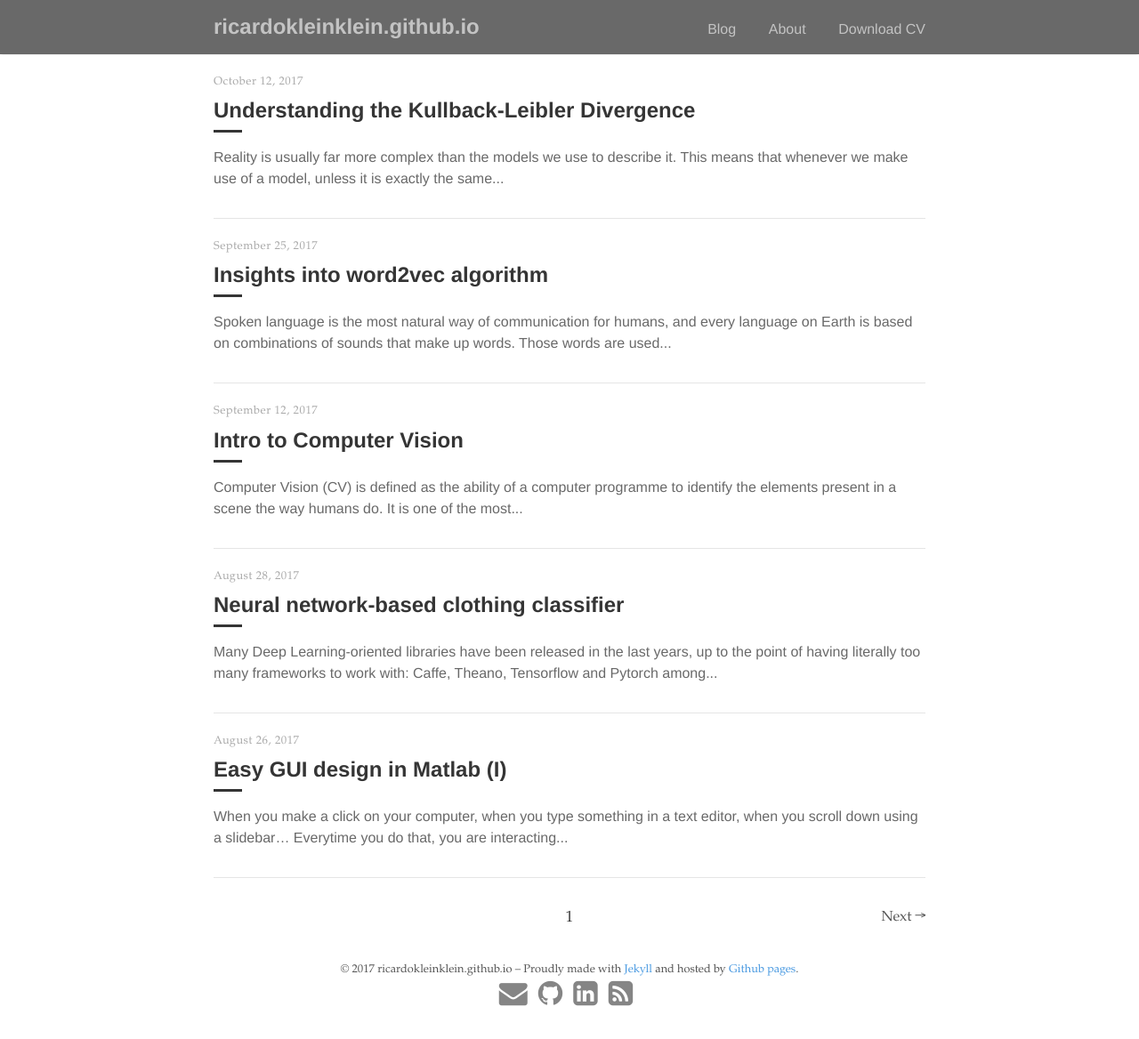
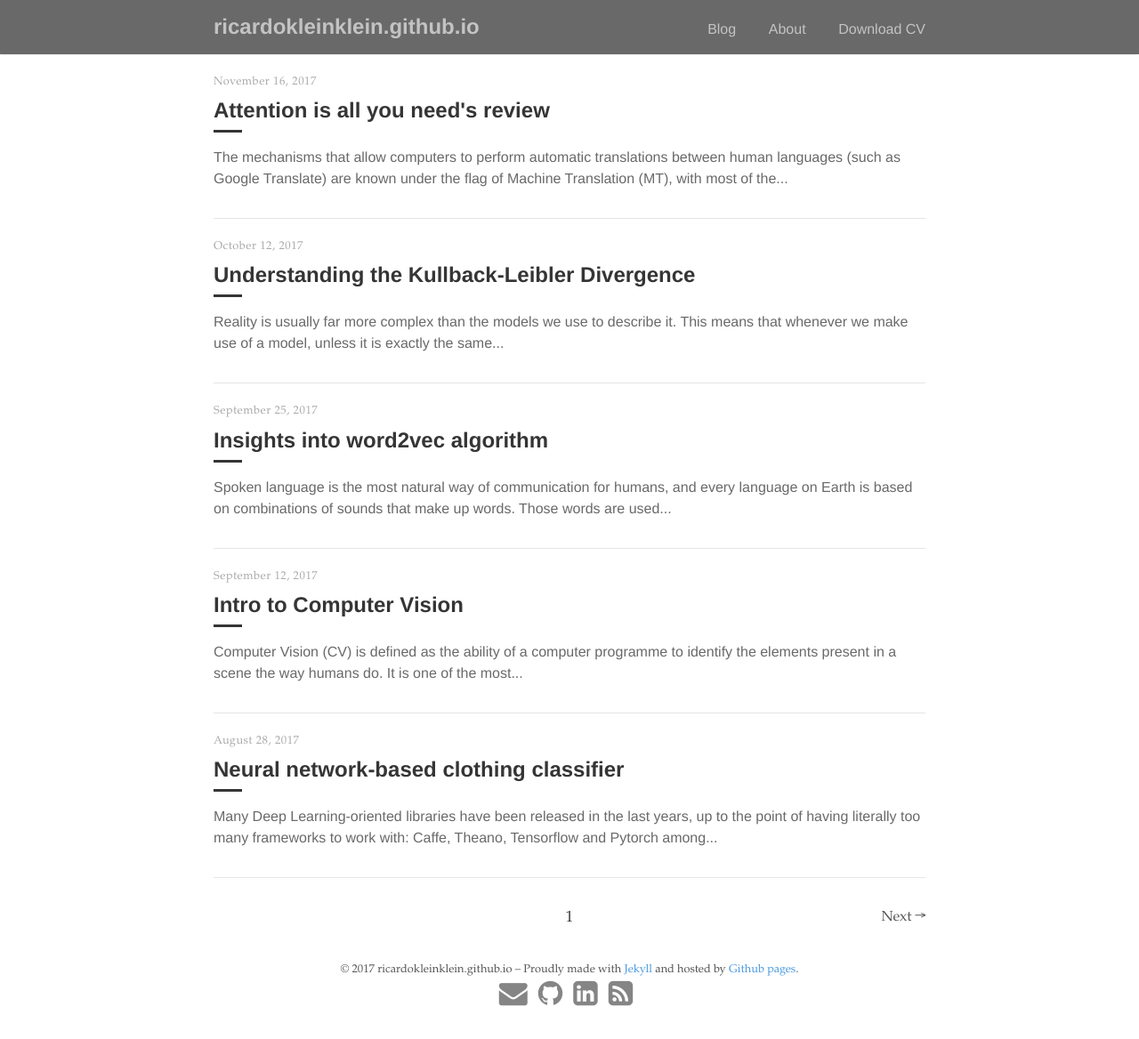
Before and after one commit to ricardokleinklein/ricardokleinklein.github.io, a Jekyll site: the page built from index.html, in a window 1280 px wide. Shown: the whole page at 89% size. Built offline with Jekyll 4.4.1, drawn with Linux system fonts in a browser that asks for light colours; nearby versions of some CDN libraries; the list of posts is cut into pages by our own code; some of the changed lines change nothing that is shown.

Commit message:
new post

```diff
--- a/_drafts/2017-11-09-Attention-is-all-you-need.md
+++ b/_posts/2017-11-16-Attention-is-all-you-need.md
@@ -25,7 +25,7 @@ This section is intended to be an introduction to those less familiar with the s
 
 ## BLEU score in NMT
 
-It would be crazy to check our automatic translation models using human translators, not only because of the time that would require, but because it wouldn't make any sense. It is reasonable then to find some sort of measure that automatically can evaluate the goodness of our translations. Amidst the sea of such measures, the BLEU score[^6] has become the most widely used one, for it shows a high correlationwith human judgement, and is relatively cheap to compute. The intuition behind is to compare human-generated translations (which are available, since they will be the labels of the translator), with the computer-generated ones. Comparing sequences of words, denoted as [*n-grams*](https://en.wikipedia.org/wiki/N-gram) present in both translations, the closer the artificial one is (ideally absolutely equal) to the human-generated one, the better the translation is. This measure yields a scalar number between $$0$$ and $$1$$, though it is usually regarded as its decimal part, with higher values representing better translations.
+It would be crazy to check our automatic translation models using human translators, not only because of the time that would require, but because it wouldn't make any sense. It is reasonable then to find some sort of measure that automatically can evaluate the goodness of our translations. Amidst the sea of such measures, the BLEU score[^6] has become the most widely used one, for it shows a high correlation with human judgement, and is relatively cheap to compute. The intuition behind is to compare human-generated translations (which are available, since they will be the labels of the translator), with the computer-generated ones. Comparing sequences of words, denoted as [*n-grams*](https://en.wikipedia.org/wiki/N-gram) present in both translations, the closer the artificial one is (ideally absolutely equal) to the human-generated one, the better the translation is. This measure yields a scalar number between $$0$$ and $$1$$, though it is usually regarded as its decimal part, with higher values representing better translations.
 
 ## Why attention and not CNNs or RNNs?
 
@@ -98,7 +98,7 @@ In this naïve approach to attention (naïve because we are not considering it i
 
 # The Transformer architecture
 
-Very much alike most NMT models, Transformer is based on an **encoder-decoder structure**[^9]. The difference between it and any other model is that Transformed is entirely based on attention mechanisms and point-wise, fully connected layers for both the encoder and the decoder. Both modules are thus cheaper in computational terms than any other competitor with similar test scores.
+Very much alike most NMT models, Transformer is based on an **encoder-decoder structure**[^9]. The difference between it and any other model is that Transformer is entirely based on attention mechanisms and point-wise, fully connected layers for both the encoder and the decoder. Both modules are thus cheaper in computational terms than any other competitor with similar test scores.
 
 Next is a figure from the paper, showing the whole model. We'll go through it piece by piece.
 
@@ -112,7 +112,7 @@ Following this procedure, we have passed from text to a tokenized version of the
 
 ## 2. Positional encodings
 
-Introduced for the first time by Gehling *et al.*[^8], it's a way to deal with sequential data when not recurrency or temporal information is available due to the lack of RNNs or CNNs.
+Introduced for the first time by Gehring *et al.*[^8], it's a way to deal with sequential data when not recurrency or temporal information is available due to the lack of RNNs or CNNs.
 
 Let's say that the raw input sequence can be described as $$\mathbf{x} = (x_1, x_2, \cdots, x_m)$$, and that it's converted into an embedded representation $$\textbf{w} = (w_1, w_2, \cdots, w_m)$$ with $$w_j \in \mathbb{R}^f$$. Each $$w_j$$ is a column vector of the matrix embedding belonging to the space $$\mathbb{R}^{V\times f}$$, with $$V$$ the number of embeddings and $$f$$ the number of features of each embedding.
 
@@ -214,7 +214,7 @@ The decoder resembles the encoder but for a detail. Althought it is also a stack
 
 This masking hides those features that belong to future states of the sequence (notice it is a *self-attention* layer!). With this trick, we are making the model **autoregressive and causal**, so $$p(o_t) = p(o_t \mid o_1, o_2, \cdots, o_{t-1})$$ with $$o_i$$ denoting the output (generated translation). The generation of the current state is then not conditioned in any way by future states.
 
-It is implemented setting to $$-\infty$$ the values corresponding to the forbidden states in the softmax layer of the dot-product attention modules. Thus, it is different than other causal convolutions such as the ones exhibited by Wavenet[^16] or SampleRNN model[^17].
+It is implemented setting to $$-\infty$$ the values corresponding to the forbidden states in the softmax layer of the dot-product attention modules. Thus, it is different than other causal convolutions such as the ones exhibited by *Wavenet*[^16] or *SampleRNN*[^17].
 
 # Results published in the paper
 
@@ -231,15 +231,32 @@ $$
 lr = d^{-0.5}_{\text{model}} \cdot \min(\text{step_num}^{-0.5}, \text{step_num} \cdot \text{warmup_steps}^{-1.5})
 $$
 
-* Regularization techniques were used: residual dropout[^20], attention dropout[^21] and label smoothing[^22].
+* Regularization techniques were used: residual dropout[^20], attention dropout[^1] and label smoothing[^21].
 
 The model was trained during $$300000$$ steps, roughly $$3.5$$ days, using $$8$$ NVIDIA P$$100$$ GPUs.
 
-## Our results with tensor2tensor
+With these hyperparameters, the Transformer model achieved a BLUE score of $$26.4$$ when applied over the [*newstet2013*](http://www.statmt.org/europarl/) dataset as a test set, **which set a new state-of-the-art**. Using the available open source repository [*tensor2tensor*](https://github.com/tensorflow/tensor2tensor), written in Tensorflow[^18] and including the full model and data used to train it, I ran my own experiment, though using fewer iterations and a smaller batch size. I trained it using one GPU NVIDIA Tesla P$$80$$ during $$2.5$$ days over the same training dataset (you can see the difference in the training with regards to the paper's), and I obtained a BLEU score of $$12.4$$ when using it over the same test data. It's not a great result, and it's far from being a state-of-the-art result, but definitely does great considering the training it has received!
 
-In order to gain a deeper understanding of the model, we have tried to reproduce the results shown in the paper when using the WMT 2014 English-to-German dataset. The code required is freely available within the [*tensor2tensor*](https://github.com/tensorflow/tensor2tensor) library, written in [Tensorflow](https://www.tensorflow.org/)[^18] and quite friendly to use, though at the moment of writing this post lacks some more documentation.
+Another advantage of attention layers against CNNs or RNNs, authors claim, is the intuition it can provide, and in fact it is quite easy to plot some interesting relationship that arise during training between English sequences, as shown below.
+
+![Relationships observed in attention](/images/attention/relationships.png){: .center-image }
+
+The picture shows some relationships present in two different heads from the layer encoder self-attention at layer $$5$$ of $$6$$. It can be seen, from the intensity of the links between words, that each of the heads has learned to perform a different task. But hey, you can see they're doing great in detecting long-term dependencies!
 
 # Conclusion
+
+This work is interesting because it replaces entirely the recurrent or convolutional layerls, using attention and fully-connected layers instead. For translation tasks, it set the new state-of-the-art benchmark, and offers a solid ground that suggest that the future of many architectures in Deep Learning will shift towards attention mechanisms.
+
+Although there are others architectures that make use of attention layers, none achieves so good results so fast. Not only that, but the only model that can compite against Transformer is the *Slicenet*[^22], proposed just fifteen days before. **It takes much longer to train, due to the huge amount of parameters it requires** ($$348$$ million against the $$213$$ millions of Transformer), and the BLEU scores it achieves are slightly worse on average. In short, up to date it offers no profit over Transformer.
+
+Despite not having any explicit recurrency, implicitly the model is built as an autoregressive one. It implies that in order to generate an output (both while training or during inference), the model needs to compute previous outputs, which is extremely costly, for the whole net has to be run for every output. That's the main idea to overcome in a recent paper by researchers at [*Salesforce Research*](https://einstein.ai/research/non-autoregressive-neural-machine-translation) and the University of Hong Kong, who tried to make the whole process parallelizable[^23]. Their proposal is to compute *fertilities* for every input word in the sequence, and use it instead of previous outputs in order to compute the current output. This is summarized in the figure below.
+
+![Fertilities over Transformer model](/images/attention/fertilities.png){: .center-image }
+
+As you can see, the "relevance" of the input words is modelled, and then then those that are more important are copied a number of times dependent on their importance as a guessing that provides sort of the information Transformer does by its self-attention in the decoder. The results are not state-of-the-art. The only advantage (it's true), is the **possibility of compute all the output sequence at once, with just a small worsening in performance** (they report on having just $$2$$ points less in BLEU scoring over the same dataset than Transformer. In my opinion, those two features make it indeed suitable for more bussiness, real-world applications.
+
+The paper covered here could give rise to a whole book. I've tried my best to cover all the different components of the model, but sure every reader will miss something. That's why I encourage you to comment below and help me improve this post!
+
 
 # References
 
@@ -284,3 +301,7 @@ In order to gain a deeper understanding of the model, we have tried to reproduce
 [^20]: [Srivastava et al. (2014): "Dropout: a simple way to prevent neural networks from overfitting". Journal of Machine Learning Research, 15(1): 1929-1958, 2014.](http://jmlr.org/papers/v15/srivastava14a.html)
 
 [^21]: [Szegedy et al. (2015): "Rethinking the inception architecture for computer vision". CoRR, abs/1512.00567, 2015.](https://arxiv.org/abs/1512.00567)
+
+[^22]: [Kaiser, L., Gomez, A.N. and Chollet, F. (2017): "Depthwise Separable Convolutions for neural machine translation". arXiv:1706.03059v2](https://arxiv.org/abs/1706.03059)
+
+[^23]: [Gu et al. (2017): "Non-autoregressive neural machine translation". arXiv:1711.02281](https://arxiv.org/abs/1711.02281)
```
Also changed, not shown: images/attention/fertilities.png (added), images/attention/relationships.png (added).
